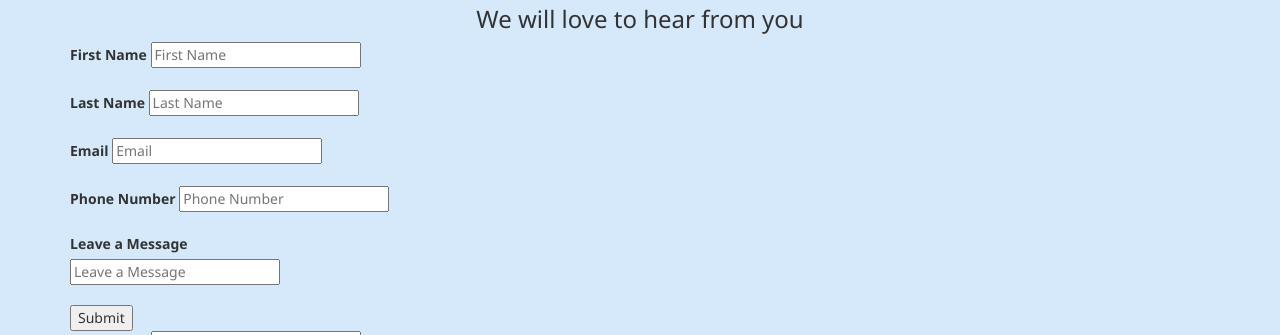
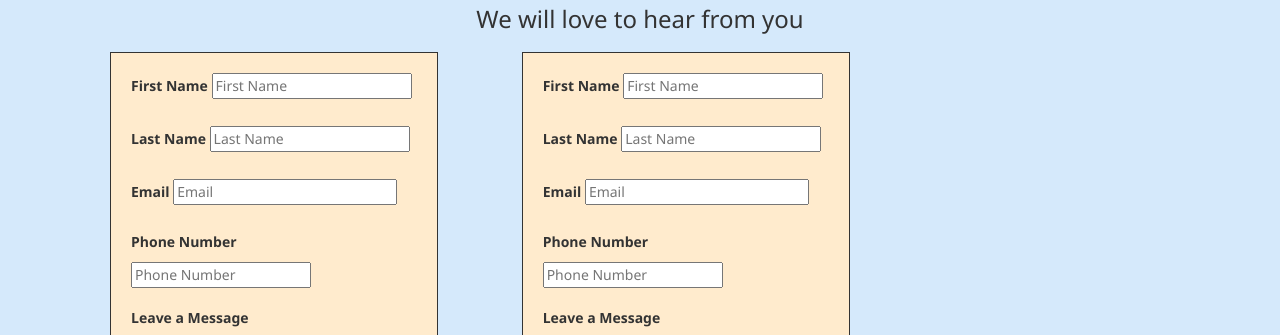
Before and after one commit to Rickofar/lmv-pro, a plain HTML site: page contact.html in a window 1280 px wide. Shown: the part 210-545 px from the top of the page. Drawn offline with Linux system fonts and the light colour scheme.

Commit message:
Update styles.css

```diff
--- a/styles/styles.css
+++ b/styles/styles.css
@@ -778,6 +778,46 @@ p {
   }
 }
 
+/** Contact Page **/
+#contact-form,
+#contact-form2 {
+  position: relative;
+  display: inline-block;
+  width: 50%;
+  margin-inline: 40px;
+  border: 1px solid;
+  background: blanchedalmond;
+  width: 328px;
+  height: 445px;
+  margin-top: 10px;
+  padding: 20px;
+}
+
+label {
+  display: inline-block;
+  max-width: 100%;
+  margin-bottom: 10px;
+  font-weight: 700;
+}
+
+#firstname,
+#lastname {
+  width: 200px;
+}
+
+#email {
+  width: 224px;
+}
+
+#number {
+  width: 180px;
+}
+
+#leave-a-message {
+  width: 280px;
+  height: 120px;
+}
+
 /**  Mobile Menu **/
 
 #mobile-menu-btn {
@@ -842,7 +882,7 @@ p {
     align-items: center;
     z-index: 2;
     margin-top: 75px;
-    width: 150px;
+    width: 200px;
     height: 255px;
     position: fixed;
   }
@@ -850,8 +890,8 @@ p {
   .mobile-menu li {
     list-style: none;
     margin-right: 20px;
-    border: 1px solid white;
-    width: 130px;
+    border-bottom: 1px solid white;
+    width: 180px;
     padding: 10px;
     font-size: 16px;
   }
```
